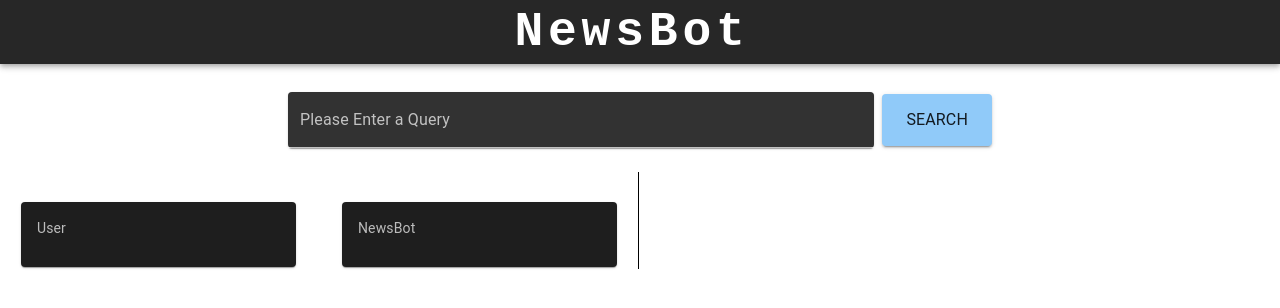
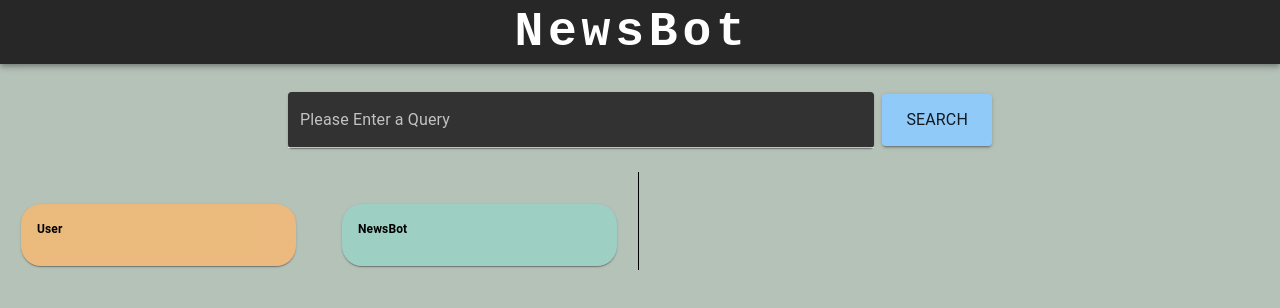
Before and after one commit to Sangramsinh15/NewsBot, a React (Create React App) app in the folder FrontEnd/newsbot/: page / in a window 1280 px wide. Shown: the top 308 px of the page. Built offline with nearby package versions, Linux system fonts and the light colour scheme.

Commit message:
Keys Update

```diff
--- a/FrontEnd/newsbot/src/App.js
+++ b/FrontEnd/newsbot/src/App.js
@@ -6,10 +6,10 @@ import { TextField } from "@mui/material";
 import { Paper } from "@mui/material";
 import { Button, Typography } from "@mui/material";
 import { useEffect, useState } from "react";
-import { myResults } from "./Components/Main Header";
+// import { myResults } from "./Components/Main Header";
 import MessageCardComp from "./Components/MessageCard";
 import axios from "axios";
-import { myResponse } from "./Components/Main Header/index1";
+// import { myResponse } from "./Components/Main Header/index1";
 import ResponseCardComp from "./Components/ResponseCardComp";
 import GenreComp from "./Components/GenreComp";
 import DialogComp from "./Components/DialogComp";
@@ -19,6 +19,9 @@ const darkTheme = createTheme({
     mode: "dark",
   },
 });
+
+var myResults = [{}];
+var myResponse = [{}];
 
 const sessionID = "1234";
 
@@ -35,6 +38,10 @@ function App() {
   useEffect(() => {}, [dataToDisplayData]);
 
   const handleClick = async (e) => {
+    myResults = [{}];
+    myResponse = [{}];
+    myResults.pop();
+    myResults.pop();
     const tempResult = {
       message: searchKeyword,
     };
@@ -47,7 +54,7 @@ function App() {
 
     var config = {
       method: "post",
-      url: "http://3.237.3.19/get_response_1",
+      url: "http://3.235.31.252/get_response_1",
       headers: {
         "Content-Type": "application/json",
       },
@@ -91,7 +98,7 @@ function App() {
 
     var config = {
       method: "post",
-      url: "http://33.237.3.19/get_response_2",
+      url: "http://3.235.31.252/get_response_2",
       headers: {
         "Content-Type": "application/json",
       },
@@ -159,7 +166,7 @@ function App() {
         </Grid>
         <Grid item xs={3}>
           <Grid container direction="column" sx={{ pt: 3 }} alignItems="center">
-            {myResponse.map((myVariable) => {
+            {myResponse?.map((myVariable) => {
               return (
                 <ResponseCardComp
                   text={myVariable.message}
@@ -170,7 +177,12 @@ function App() {
           </Grid>
         </Grid>
 
-        <Grid item xs={6} sx={{ borderLeft: 1 }}>
+        <Grid
+          container
+          xs={6}
+          sx={{ borderLeft: 1, pl: 10, pr: 10 }}
+          alignItems="center"
+        >
           {dataToDisplayData?.map((myVariable, index) => {
             return (
               <DialogComp
@@ -193,7 +205,7 @@ function App() {
             columns={{ xs: 4, sm: 8, md: 12 }}
             sx={{ pt: 4 }}
           >
-            {tags.map((myVar) => {
+            {tags?.map((myVar) => {
               return (
                 <Box sx={{ pt: 0.2, pr: 0.2 }}>
                   <Button id={myVar} onClick={clickedTag} variant="contained">
--- a/FrontEnd/newsbot/src/Components/DialogComp/index.js
+++ b/FrontEnd/newsbot/src/Components/DialogComp/index.js
@@ -3,12 +3,17 @@ import { Typography, Box, Grid, Link } from "@mui/material";
 
 function DialogComp(props) {
   // props.renderr(Math.random());
+
+  var refinedDate = props.date;
+  refinedDate = refinedDate.substring(0, 10);
+
   return (
-    <Grid sx={{borderBottom:1}}>
+    <Grid sx={{ border: 1, p:1, borderRadius: 1,backgroundColor:"#DBDE96", color:"black" }}>
       <Box
         component="div"
         sx={{
-          display: "inline",
+          pt: 1,
+          pl: 3,
           fontSize: 16,
           fontFamily: "Arial",
           fontWeight: "bold",
@@ -26,47 +31,37 @@ function DialogComp(props) {
           fontWeight: "bold",
         }}
       >
-        Desc: {props.description}
+        Description: {props.description}
       </Box>
 
-      <Box
-        component="div"
+      <Box sx={{ pt: 1 }}></Box>
+
+      <Link
+        href={props.link}
         sx={{
-          display: "inline",
           pt: 1,
+          color: "blue",
           pl: 3,
           fontSize: 16,
           fontFamily: "Arial",
           fontWeight: "bold",
         }}
       >
-        Link:
-      </Box>
-
-      <Link
-        href={props.link}
-        sx={{
-          pt: 1,
-          pl: 3,
-          fontSize: 16,
-          fontFamily: "Arial",
-          fontWeight: "bold",
-        }}
-      >
-        Link
+        Link to the Article
       </Link>
       <Grid container>
         <Box sx={{ flexGrow: 1 }}></Box>
         <Box
           component="span"
           sx={{
-            pr:3,
-            fontSize: 12,
+            pr: 3,
+            pb: 1,
+            fontSize: 16,
             fontFamily: "Arial",
             fontWeight: "bold",
           }}
         >
-          Date: {props.date}
+          Date: {refinedDate}
         </Box>
       </Grid>
     </Grid>
--- a/FrontEnd/newsbot/src/Components/MessageCard/index.js
+++ b/FrontEnd/newsbot/src/Components/MessageCard/index.js
@@ -1,34 +1,31 @@
-import React from 'react'
-import Card from '@mui/material/Card';
-import CardActions from '@mui/material/CardActions';
-import CardContent from '@mui/material/CardContent';
-import Button from '@mui/material/Button';
-import Typography from '@mui/material/Typography';
+import React from "react";
+import Card from "@mui/material/Card";
+import CardActions from "@mui/material/CardActions";
+import CardContent from "@mui/material/CardContent";
+import Button from "@mui/material/Button";
+import Typography from "@mui/material/Typography";
 
 function MessageCardComp(props) {
   return (
-    <Card sx={{ minWidth: 275,m:0.2 }}>
+    <Card
+      sx={{
+        minWidth: 275,
+        m: 0.5,
+        backgroundColor: "#eab676",
+        color: "black",
+        borderRadius: 5,
+      }}
+    >
       <CardContent>
-      <Typography sx={{ fontSize: 14 }} color="text.secondary" gutterBottom>
+        <Typography sx={{ fontSize: 12, fontWeight: "bold" }} gutterBottom>
           User
         </Typography>
-      <Typography sx={{ fontSize: 9 }} component="div">
+        <Typography sx={{ fontSize: 14 }} color="black" component="div">
           {props.text}
         </Typography>
-      {/* <Typography sx={{ mb: 1.5 }} color="text.secondary">
-        adjective
-      </Typography>
-      <Typography variant="body2">
-        well meaning and kindly.
-        <br />
-        {'"a benevolent smile"'}
-      </Typography> */}
       </CardContent>
-    {/* <CardActions>
-      <Button size="small">Learn More</Button>
-    </CardActions> */}
     </Card>
-  )
+  );
 }
 
-export default MessageCardComp
+export default MessageCardComp;
--- a/FrontEnd/newsbot/src/Components/ResponseCardComp/index.js
+++ b/FrontEnd/newsbot/src/Components/ResponseCardComp/index.js
@@ -1,32 +1,29 @@
-import React from 'react'
-import Card from '@mui/material/Card';
-import CardContent from '@mui/material/CardContent';
-import Typography from '@mui/material/Typography';
+import React from "react";
+import Card from "@mui/material/Card";
+import CardContent from "@mui/material/CardContent";
+import Typography from "@mui/material/Typography";
 
 function ResponseCardComp(props) {
   return (
-    <Card sx={{ minWidth: 275,m:0.2 }}>
+    <Card
+    sx={{
+      minWidth: 275,
+      m: 0.5,
+      backgroundColor: "#98CDBF",
+      color: "black",
+      borderRadius: 5,
+    }}
+  >
     <CardContent>
-      <Typography sx={{ fontSize: 14 }} color="text.secondary" gutterBottom>
+      <Typography sx={{ fontSize: 12, fontWeight: "bold" }} gutterBottom>
         NewsBot
       </Typography>
-      <Typography sx={{ fontSize: 9 }} component="div">
+      <Typography sx={{ fontSize: 14 }} color="black" component="div">
         {props.text}
       </Typography>
-      {/* <Typography sx={{ mb: 1.5 }} color="text.secondary">
-        adjective
-      </Typography>
-      <Typography variant="body2">
-        well meaning and kindly.
-        <br />
-        {'"a benevolent smile"'}
-      </Typography> */}
     </CardContent>
-    {/* <CardActions>
-      <Button size="small">Learn More</Button>
-    </CardActions> */}
   </Card>
-  )
+  );
 }
 
-export default ResponseCardComp
+export default ResponseCardComp;
--- a/FrontEnd/newsbot/src/index.css
+++ b/FrontEnd/newsbot/src/index.css
@@ -5,6 +5,7 @@ body {
     sans-serif;
   -webkit-font-smoothing: antialiased;
   -moz-osx-font-smoothing: grayscale;
+  background-color: #B5C2B8
 }
 
 code {
```
Also changed, not shown: 1 other file (tests, documents, lock files or other folders). Lines whose indentation alone changed are shown as unchanged.
